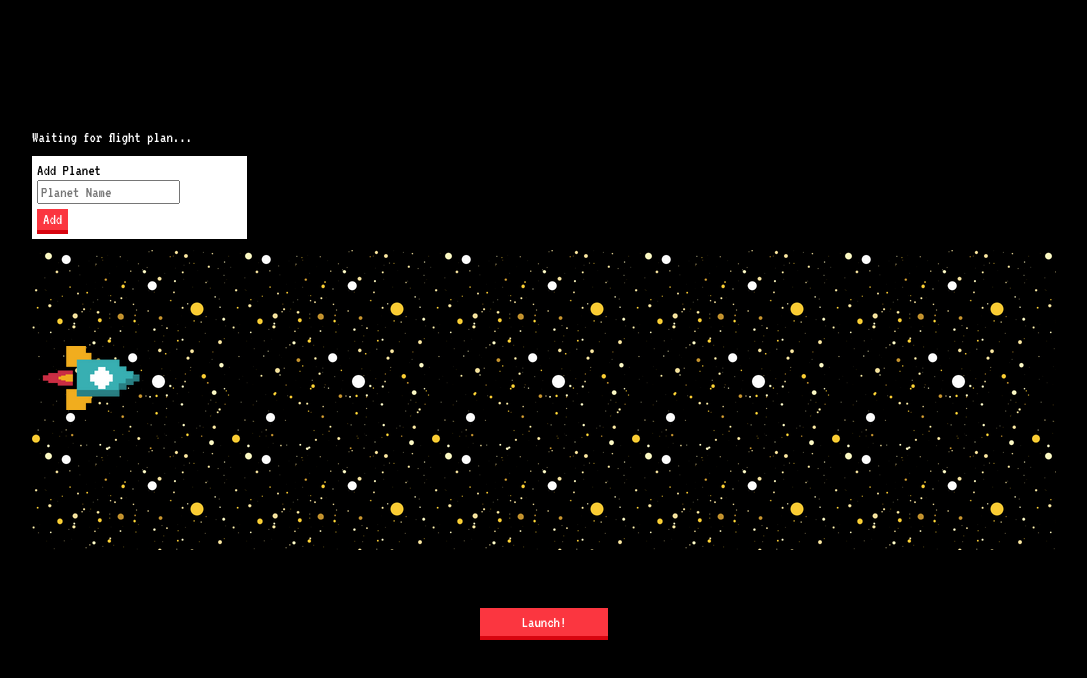
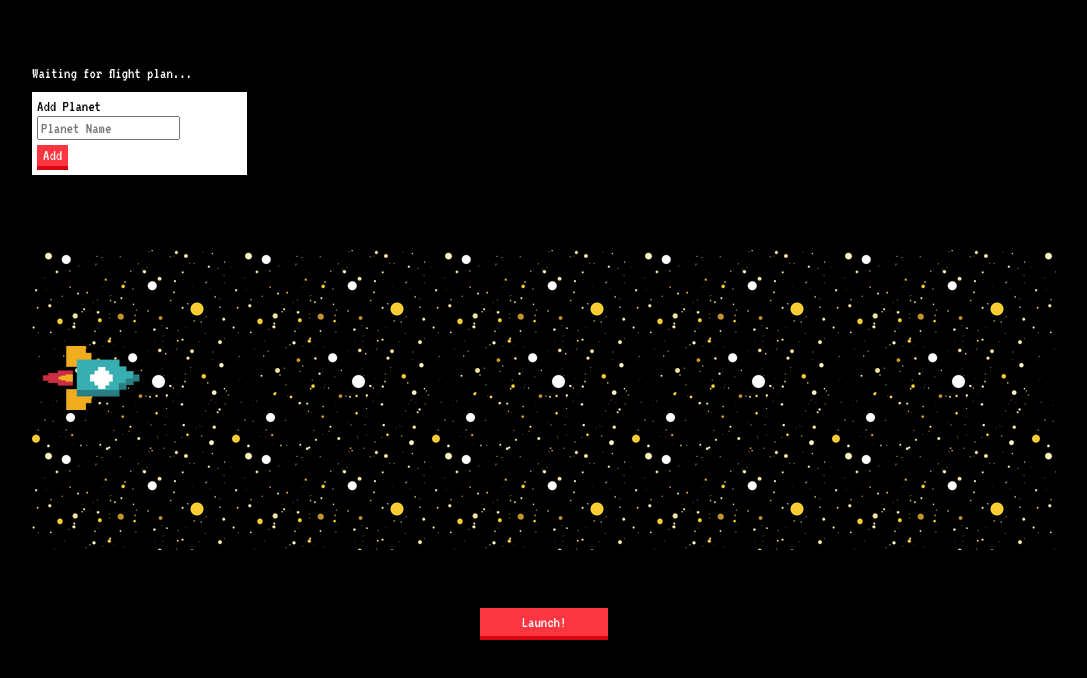
Before and after one commit to VeeUye/space-ships, a website: page index.html in a window 1280 px wide. Shown: the whole page, without its empty margins (96-1183 px from the left). Drawn offline with Linux system fonts and the light colour scheme.

Commit message:
add padding to top of HUD

```diff
--- a/css/style.css
+++ b/css/style.css
@@ -74,7 +74,7 @@ body {
   position: absolute;
   align-self: flex-start;
   justify-content: flex-end;
-  padding-top: 10%;
+  padding-top: 5%;
   width: 80%;
 }
 
@@ -91,6 +91,7 @@ body {
   width: 20%;
   padding: 5px;
   margin-top: 10px;
+  margin-bottom: 2px;
 }
 
 button[type="submit"] {
```
